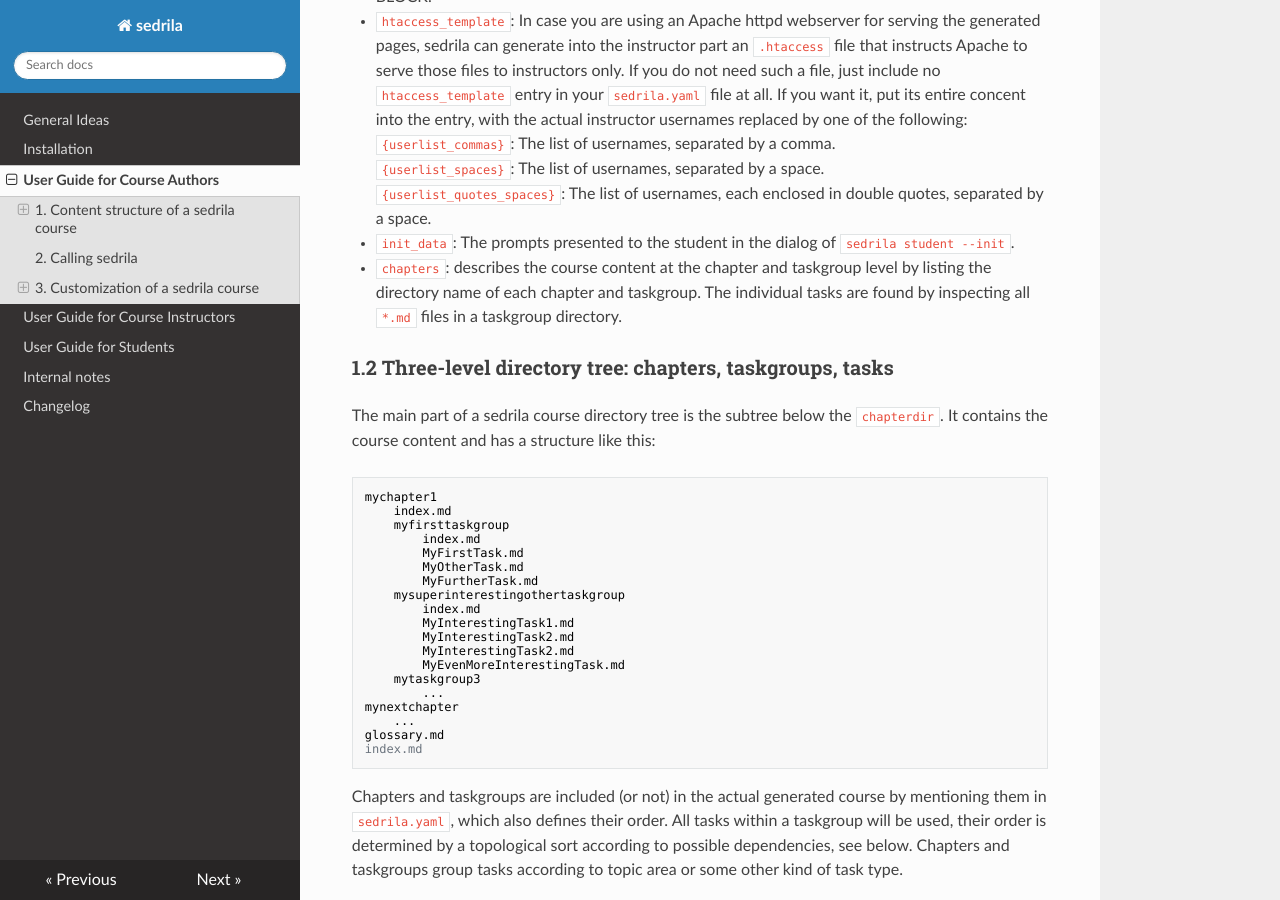
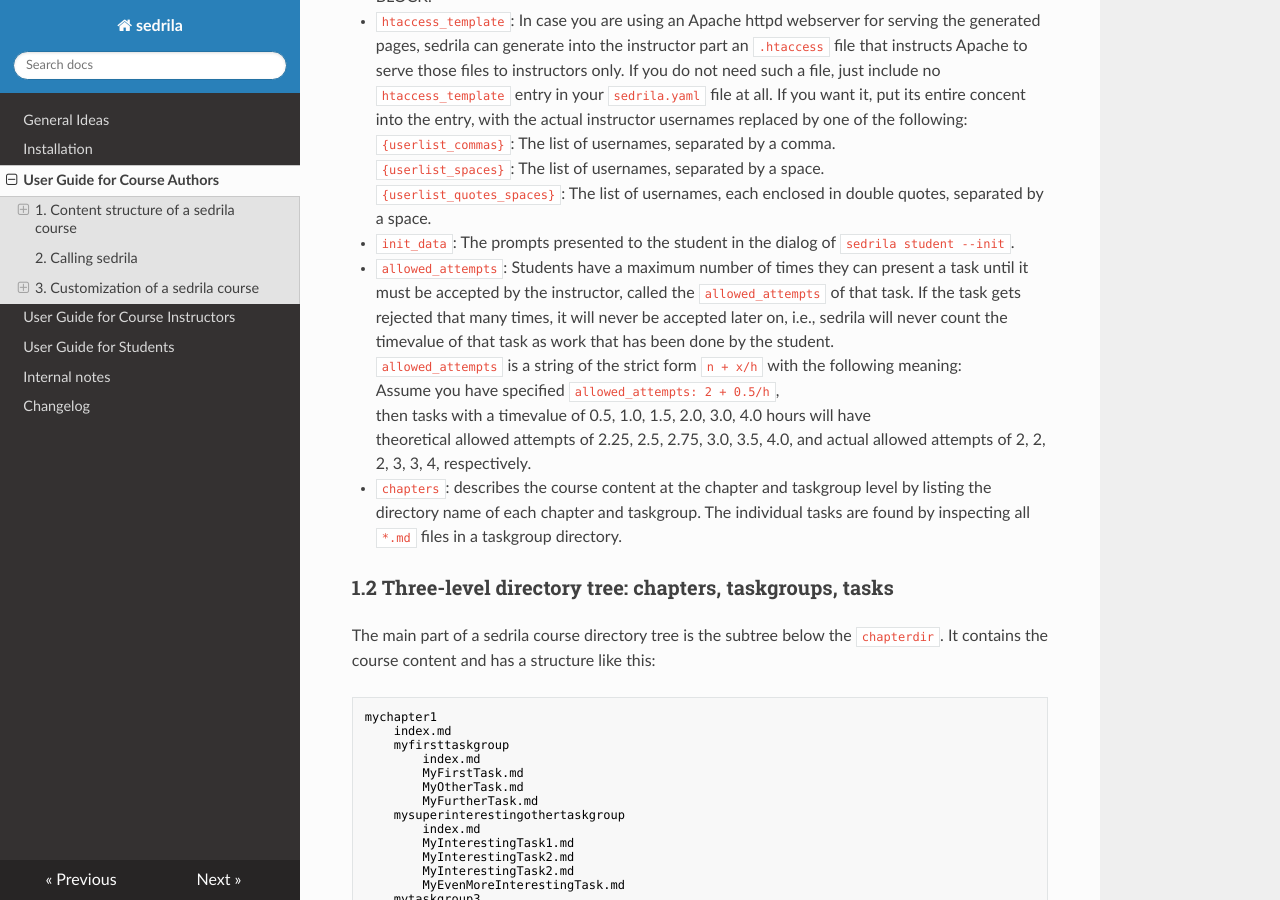
Before and after one commit to fubinf/sedrila, an MkDocs documentation site: the page built from docs/authors.md, in a window 1280 px wide and 900 px high, scrolled down 2425 px. Built offline with MkDocs 1.6.1, drawn with Linux system fonts in a browser that asks for light colours; nearby versions of some CDN libraries.

Commit message:
authors.md: documentation for 'allowed_attempts' in sedrila.yaml

```diff
--- a/docs/authors.md
+++ b/docs/authors.md
@@ -112,6 +112,15 @@ About the entries:
   `{userlist_spaces}`: The list of usernames, separated by a space.
   `{userlist_quotes_spaces}`: The list of usernames, each enclosed in double quotes, separated by a space.
 - `init_data`: The prompts presented to the student in the dialog of `sedrila student --init`.
+- `allowed_attempts`: Students have a maximum number of times they can present a task
+  until it must be accepted by the instructor, called the `allowed_attempts` of that task.
+  If the task gets rejected that many times, it will never be accepted later on, i.e.,
+  sedrila will never count the timevalue of that task as work that has been done by the student.
+  `allowed_attempts` is a string of the strict form `n + x/h` with the following meaning:
+  Assume you have specified `allowed_attempts: 2 + 0.5/h`,
+  then tasks with a timevalue of 0.5, 1.0, 1.5, 2.0, 3.0, 4.0 hours will have
+  theoretical allowed attempts of 2.25, 2.5, 2.75, 3.0, 3.5, 4.0,
+  and actual allowed attempts of 2, 2, 2, 3, 3, 4, respectively.
 - `chapters`: describes the course content at the chapter and taskgroup level by listing
   the directory name of each chapter and taskgroup.
   The individual tasks are found by inspecting all `*.md` files in a taskgroup directory.
```
